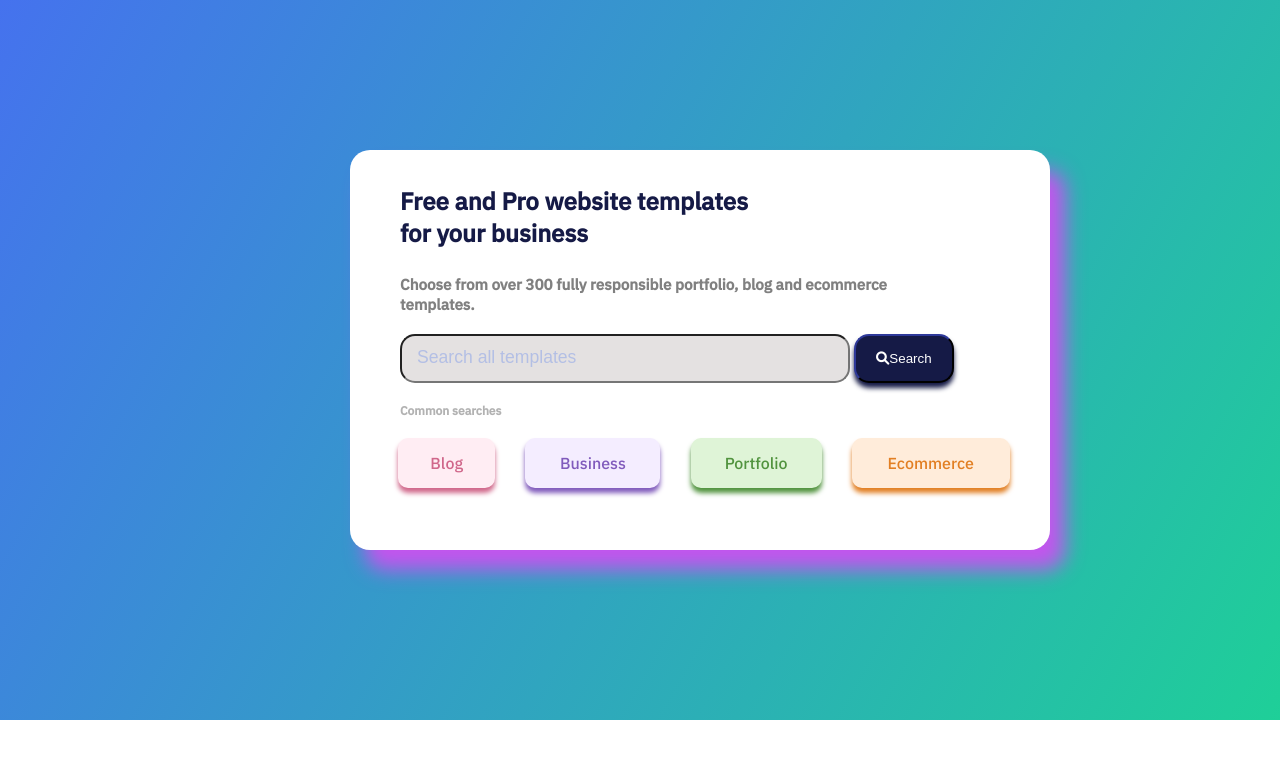
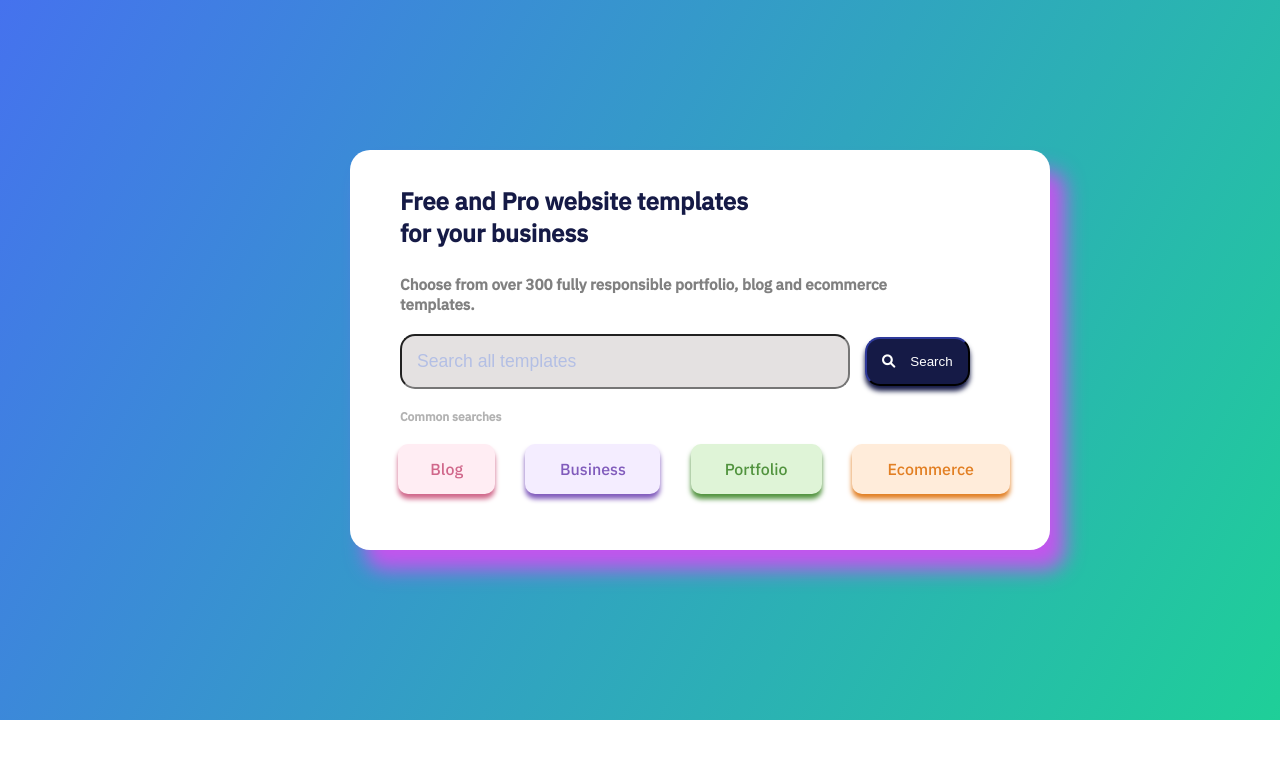
Before and after one commit to yusufavcilar/search-section-design, a plain HTML site: page index.html in a window 1280 px wide. Shown: the top 758 px of the page. Drawn offline with Linux system fonts and the light colour scheme.

Commit message:
Ffix style issue

```diff
--- a/index.html
+++ b/index.html
@@ -21,8 +21,10 @@
             <h1 class="free__and__prowebsite">Free and Pro website templates for your business</h1>
             <h3 class="choose__from">Choose from over 300 fully responsible portfolio, blog and ecommerce templates.
             </h3>
+            <div class="search-area">
             <input class="input__frame" type="text" placeholder="Search all templates">
-            <button class="search__button"> <i class="fa-solid fa-magnifying-glass"></i>Search</button>
+            <button class="search__button"> <i class="fa-solid fa-magnifying-glass search-icon"></i>Search</button>
+            </div>
             <h4 class="common__searches">Common searches</h4>
             <div class="blog__business__portfolio__ecommerce">
                 <div class="blog">Blog</div>
--- a/style.css
+++ b/style.css
@@ -49,10 +49,15 @@
     width: 450px;
     padding: 15px;
     border-radius: 15px;
-    margin-top: 20px;
     margin-left: 50px;
     background-color: rgb(228, 225, 225);
+    font-size: 1.10rem;
+}
 
+.search-area {
+    display: flex;
+    align-items: center;
+    margin-top: 20px;
 }
 
 .input__frame::placeholder {
@@ -61,8 +66,11 @@
     font-size: 1.10rem;
 }
 
+.search-icon {
+    margin-right: 0.938rem;
+}
+
 .search__button {
-    width: 100px;
     padding: 15px;
     border-radius: 15px;
     border-color: #151A46;
@@ -70,6 +78,7 @@
     color: #FFFFFF;
     cursor: pointer;
     box-shadow: 0px 5px 5px #151A46;
+    margin-left: 15px;
 }
 
 .search__button:hover {
```
